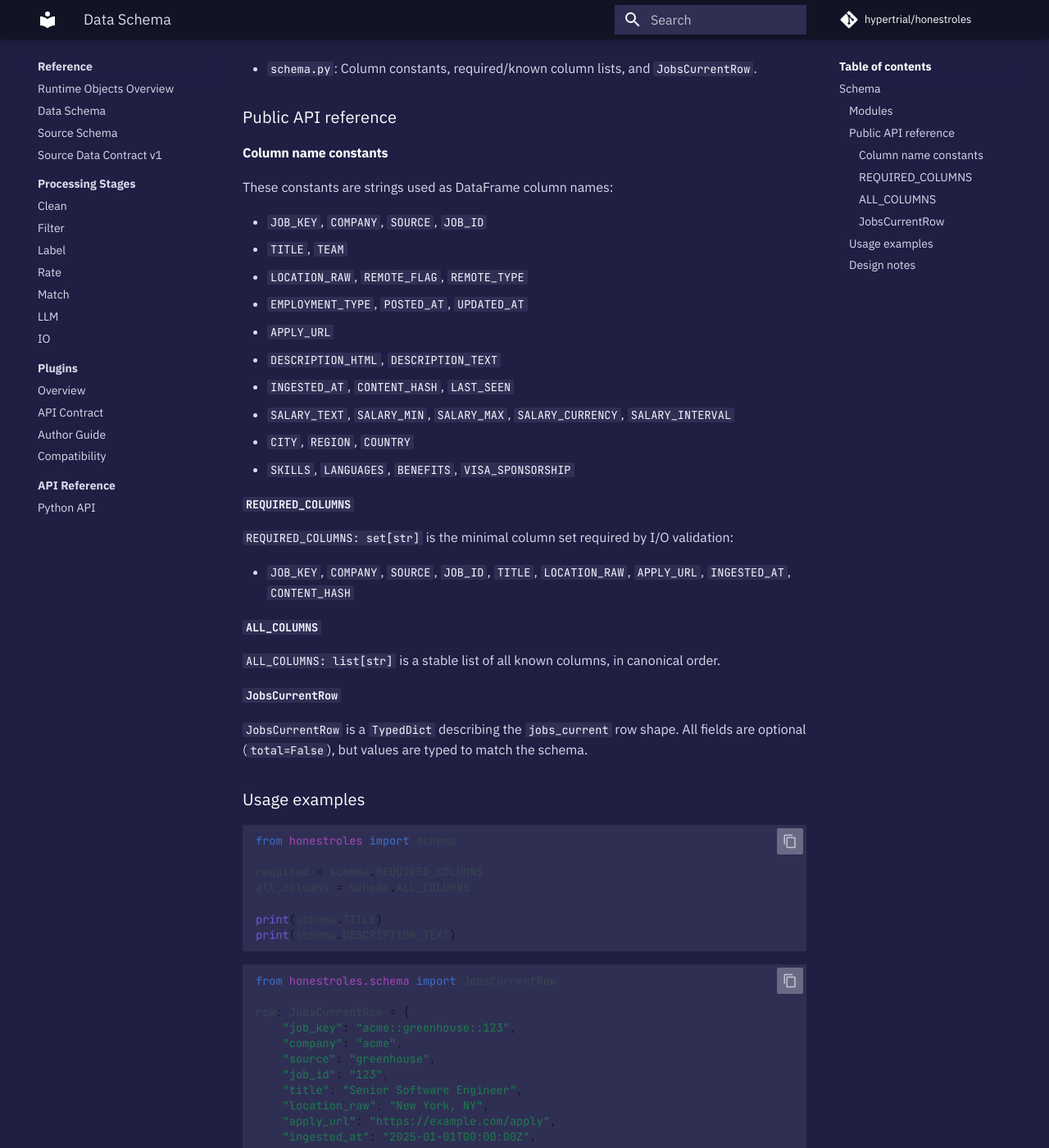
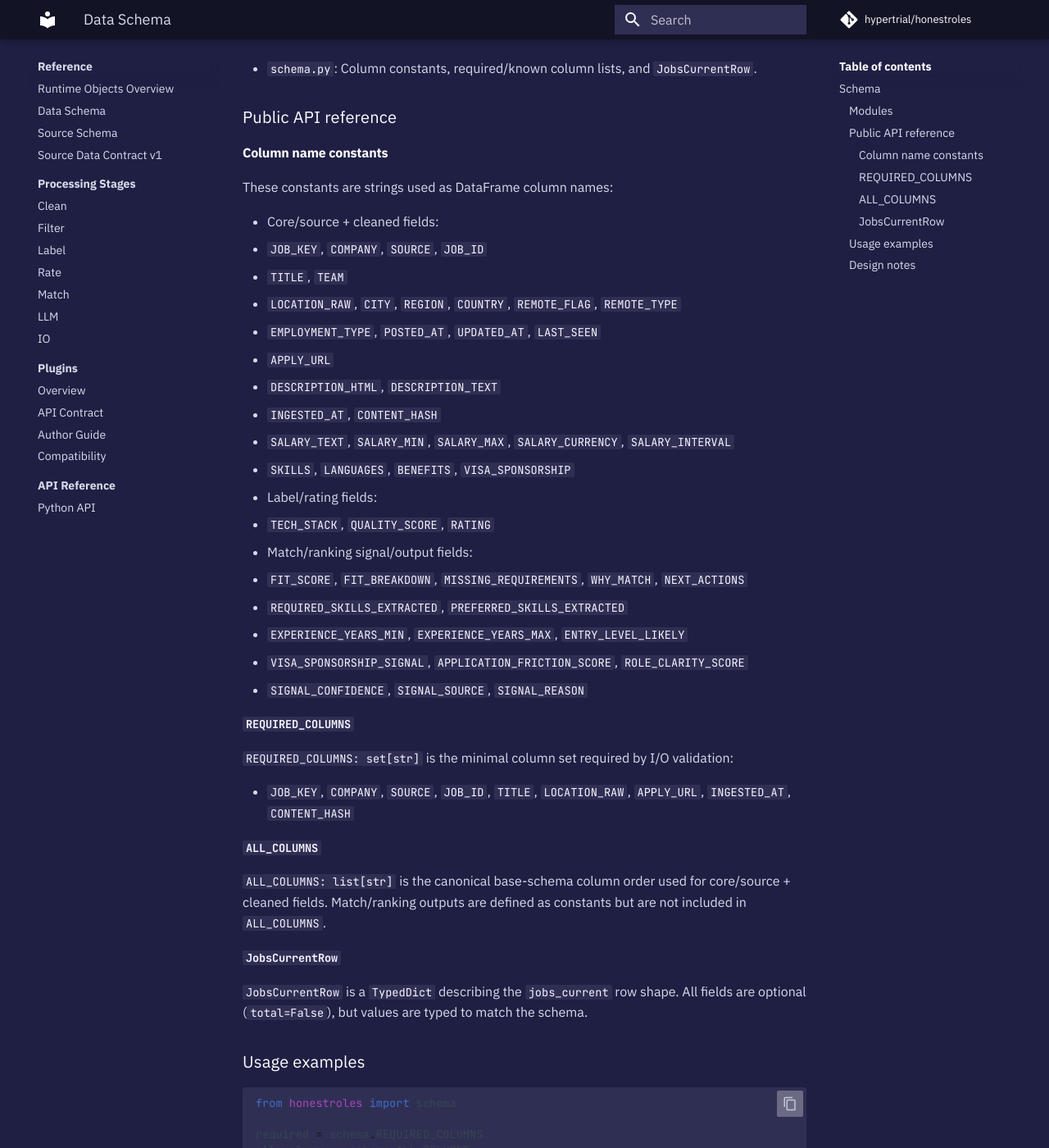
Before and after one commit to hypertrial/honestroles, an MkDocs documentation site: the page built from docs/reference/schema.md, in a window 1280 px wide and 1400 px high, scrolled down 337 px. Shown: the whole window at 82% size. Built offline with MkDocs 1.6.1 and Material for MkDocs 9.7.7, drawn with Linux system fonts in a browser that asks for light colours; comment, search, counter and statistics services are not loaded.

Commit message:
docs: sync references with current APIs

```diff
--- a/docs/reference/schema.md
+++ b/docs/reference/schema.md
@@ -13,16 +13,24 @@ Use these symbols to keep downstream pipelines consistent.
 
 These constants are strings used as DataFrame column names:
 
-- `JOB_KEY`, `COMPANY`, `SOURCE`, `JOB_ID`
-- `TITLE`, `TEAM`
-- `LOCATION_RAW`, `REMOTE_FLAG`, `REMOTE_TYPE`
-- `EMPLOYMENT_TYPE`, `POSTED_AT`, `UPDATED_AT`
-- `APPLY_URL`
-- `DESCRIPTION_HTML`, `DESCRIPTION_TEXT`
-- `INGESTED_AT`, `CONTENT_HASH`, `LAST_SEEN`
-- `SALARY_TEXT`, `SALARY_MIN`, `SALARY_MAX`, `SALARY_CURRENCY`, `SALARY_INTERVAL`
-- `CITY`, `REGION`, `COUNTRY`
-- `SKILLS`, `LANGUAGES`, `BENEFITS`, `VISA_SPONSORSHIP`
+- Core/source + cleaned fields:
+  - `JOB_KEY`, `COMPANY`, `SOURCE`, `JOB_ID`
+  - `TITLE`, `TEAM`
+  - `LOCATION_RAW`, `CITY`, `REGION`, `COUNTRY`, `REMOTE_FLAG`, `REMOTE_TYPE`
+  - `EMPLOYMENT_TYPE`, `POSTED_AT`, `UPDATED_AT`, `LAST_SEEN`
+  - `APPLY_URL`
+  - `DESCRIPTION_HTML`, `DESCRIPTION_TEXT`
+  - `INGESTED_AT`, `CONTENT_HASH`
+  - `SALARY_TEXT`, `SALARY_MIN`, `SALARY_MAX`, `SALARY_CURRENCY`, `SALARY_INTERVAL`
+  - `SKILLS`, `LANGUAGES`, `BENEFITS`, `VISA_SPONSORSHIP`
+- Label/rating fields:
+  - `TECH_STACK`, `QUALITY_SCORE`, `RATING`
+- Match/ranking signal/output fields:
+  - `FIT_SCORE`, `FIT_BREAKDOWN`, `MISSING_REQUIREMENTS`, `WHY_MATCH`, `NEXT_ACTIONS`
+  - `REQUIRED_SKILLS_EXTRACTED`, `PREFERRED_SKILLS_EXTRACTED`
+  - `EXPERIENCE_YEARS_MIN`, `EXPERIENCE_YEARS_MAX`, `ENTRY_LEVEL_LIKELY`
+  - `VISA_SPONSORSHIP_SIGNAL`, `APPLICATION_FRICTION_SCORE`, `ROLE_CLARITY_SCORE`
+  - `SIGNAL_CONFIDENCE`, `SIGNAL_SOURCE`, `SIGNAL_REASON`
 
 #### `REQUIRED_COLUMNS`
 
@@ -33,7 +41,9 @@ These constants are strings used as DataFrame column names:
 
 #### `ALL_COLUMNS`
 
-`ALL_COLUMNS: list[str]` is a stable list of all known columns, in canonical order.
+`ALL_COLUMNS: list[str]` is the canonical base-schema column order used for
+core/source + cleaned fields. Match/ranking outputs are defined as constants
+but are not included in `ALL_COLUMNS`.
 
 #### `JobsCurrentRow`
 
```
Also changed, not shown: docs/maintainers/historical_data.md (+1 -0 lines), docs/reference/clean.md (+3 -1 lines), docs/reference/filter.md (+2 -1 lines), docs/reference/llm.md (+17 -2 lines), docs/reference/source_schema.md (+8 -2 lines).
